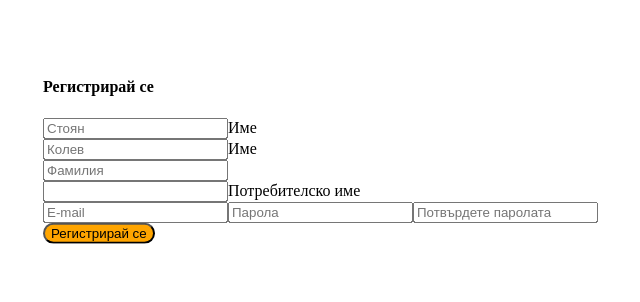
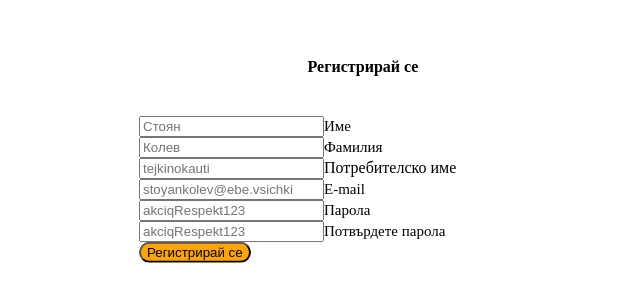
Before and after one commit to Kingglil/hackathon-2018-dec-front-end, a React app: page / in a window 1280 px wide. Shown: the part 250-552 px from the top of the page, without its empty margins (277-917 px from the left). Built offline with nearby package versions, Linux system fonts and the light colour scheme; the HTML template or start-up script is replaced by a standard one.

Commit message:
registerfinalized

```diff
--- a/src/components/Login.tsx
+++ b/src/components/Login.tsx
@@ -26,7 +26,7 @@ class Login extends React.Component<LoginProps, LoginState> {
         <div className="card-panel grey lighten-5 z-depth-1">
           <div className="row valign-wrapper">
             <div className="col s12">
-              <h4>Влезте</h4>
+              <h4>Влез</h4>
               <input
                 value={this.state.username}
                 onChange={this.handleUsername}
@@ -36,6 +36,7 @@ class Login extends React.Component<LoginProps, LoginState> {
                 value={this.state.password}
                 onChange={this.handlePassword}
                 placeholder="Парола"
+                type="password"
               />
               <button
                 className="pure-button pure-button-primary"
--- a/src/components/Register.tsx
+++ b/src/components/Register.tsx
@@ -29,7 +29,7 @@ class Register extends React.Component<RegisterProps, RegisterState> {
   handleSecondName = e => {
     this.setState({ secondName: e.target.value });
   };
-  handleEmal = e => {
+  handleEmail = e => {
     this.setState({ email: e.target.value });
   };
   buttonClick = e => {
@@ -45,11 +45,18 @@ class Register extends React.Component<RegisterProps, RegisterState> {
   };
   render() {
     return (
-      <div id="login" className="col s12 m8 offset-m2 l6 offset-l3">
-        <div className="card-panel grey lighten-5 z-depth-1">
+      <div
+        id="register"
+        className="col s12 m8 offset-m2 l6 offset-l3"
+        style={{ width: "35%" }}
+      >
+        <div
+          id="RegisterInputField"
+          className="card-panel grey lighten-5 z-depth-1"
+        >
           <div className="row valign-wrapper">
             <div className="col s12">
-              <h4>Регистрирай се</h4>
+              <h4 id="registertext">Регистрирай се</h4>
               <div className="input-field">
                 <input
                   onChange={this.handleFirstName}
@@ -63,26 +70,57 @@ class Register extends React.Component<RegisterProps, RegisterState> {
               </div>
               <div className="input-field">
                 <input
-                  onChange={this.handleFirstName}
-                  id="first_name"
+                  onChange={this.handleSecondName}
+                  id="second_name"
                   type="text"
                   placeholder="Колев"
                 />
-                <label className="active" htmlFor="first_name">
-                  Име
+                <label className="active" htmlFor="second_name">
+                  Фамилия
                 </label>
               </div>
-              <input onChange={this.handleSecondName} placeholder="Фамилия" />
               <div className="input-field">
-                <input id="username" type="text" data-length={this.maxLength} />
+                <input
+                  id="username"
+                  type="text"
+                  data-length={this.maxLength}
+                  placeholder="tejkinokauti"
+                />
                 <label htmlFor="username">Потребителско име</label>
               </div>
-              <input onChange={this.handleEmal} placeholder="E-mail" />
-              <input onChange={this.handlePassword} placeholder="Парола" />
-              <input
-                onChange={this.handleConfirmPassword}
-                placeholder="Потвърдете паролата"
-              />
+              <div className="input-field">
+                <input
+                  onChange={this.handleEmail}
+                  id="email"
+                  type="text"
+                  placeholder="stoyankolev@ebe.vsichki"
+                />
+                <label className="active" htmlFor="email">
+                  E-mail
+                </label>
+              </div>
+              <div className="input-field">
+                <input
+                  onChange={this.handlePassword}
+                  id="password"
+                  type="password"
+                  placeholder="akciqRespekt123"
+                />
+                <label className="active" htmlFor="password">
+                  Парола
+                </label>
+              </div>
+              <div className="input-field">
+                <input
+                  onChange={this.handleConfirmPassword}
+                  id="password2"
+                  type="password"
+                  placeholder="akciqRespekt123"
+                />
+                <label className="active" htmlFor="password2">
+                  Потвърдете парола
+                </label>
+              </div>
               <button
                 className="pure-button pure-button-primary"
                 style={{
--- a/src/index.css
+++ b/src/index.css
@@ -210,3 +210,12 @@ button {
   top: 50%;
   left: 50%;
 }
+
+label.active {
+  font-size: 15px !important;
+}
+
+#registertext {
+  margin-bottom: 40px;
+  text-align: center;
+}
```
